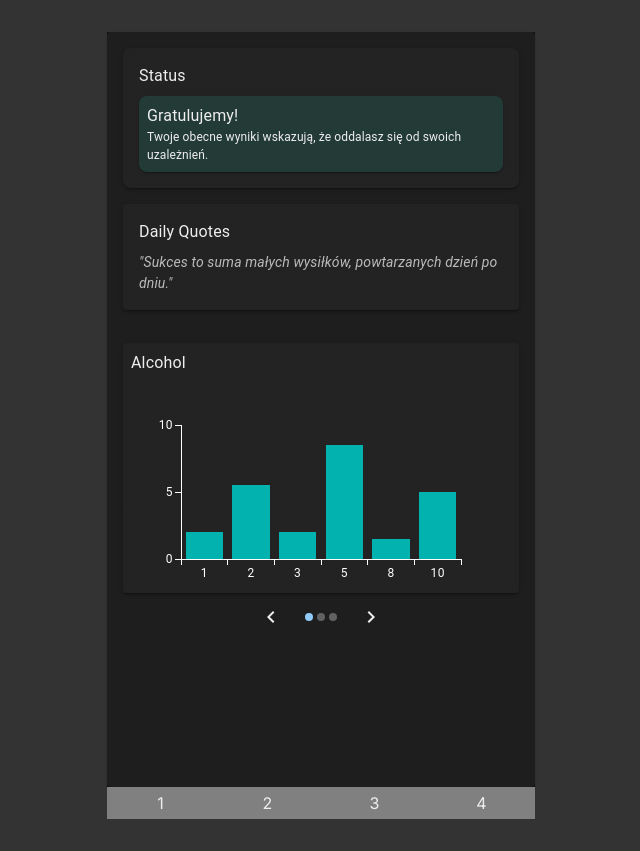
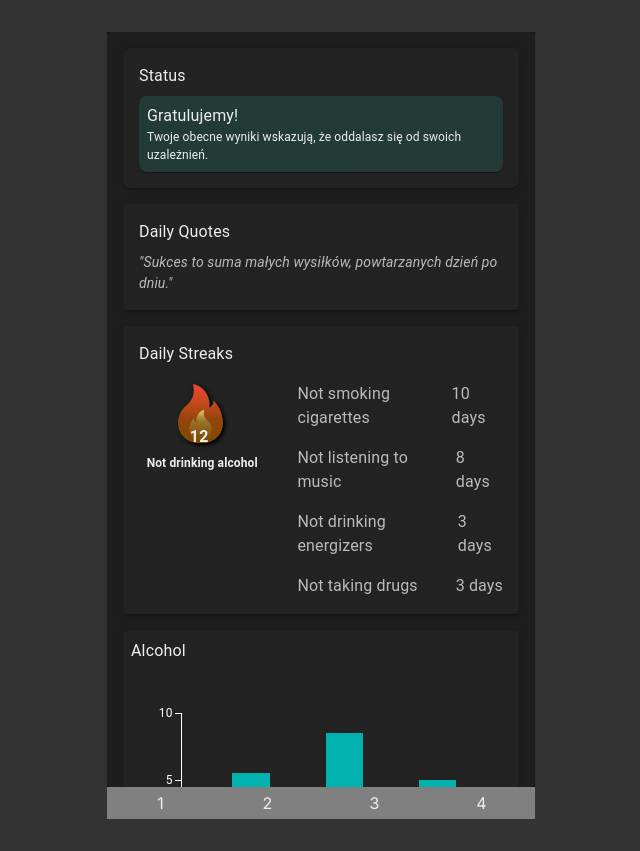
Before and after one commit to Truly-Depressed-Developers/ViceVigil, a Next.js app: page / in a window 1280 px wide. Shown: the whole page, without its empty margins (319-959 px from the left). Built offline with nearby package versions, Linux system fonts and the light colour scheme.

Commit message:
added daily streaks

```diff
--- a/app/page.tsx
+++ b/app/page.tsx
@@ -2,16 +2,48 @@
 import { QuoteBar } from '@/components/Main/QuoteBar/QuoteBar';
 import { Statistics } from '@/components/Main/Statistics/Statistics';
 import { StatusBar } from '@/components/Main/StatusBar/StatusBar';
+import { StreaksBar } from '@/components/Main/StreaksBar/StreaksBar';
+import { eachStreakType } from '@/components/Main/StreaksBar/StreaksBar';
 import { Box } from '@mui/material';
-import React, { useState } from 'react';
+import React, { useEffect, useState } from 'react';
 // import { useState } from 'react';
 
 const quoteData = [
   '"Sukces to suma małych wysiłków, powtarzanych dzień po dniu."',
   '"text2"'
+];
+
+
+let streaksDataDefault: eachStreakType[] = [
+  {
+    streak: 12,
+    type: "Not drinking alcohol"
+  },
+  {
+    streak: 10,
+    type: "Not smoking cigarettes"
+  },
+  {
+    streak: 8,
+    type: "Not listening to music"
+  },
+  {
+    streak: 3,
+    type: "Not drinking energizers"
+  },
+  {
+    streak: 3,
+    type: "Not taking drugs"
+  }
 ]
 
 const Page: React.FC = () => {
+  const [streaksData, setStreaksData] = useState<eachStreakType[]>(streaksDataDefault);
+  useEffect(() => {
+    streaksData.sort((a, b) => b.streak - a.streak);
+    console.log(streaksData);
+    setStreaksData(streaksData);
+  }, [streaksData])
   const [activeQuote, setActiveQuote] = useState(0);
   return (
     <Box sx={{
@@ -23,6 +55,7 @@ const Page: React.FC = () => {
     }}>
       <StatusBar></StatusBar>
       <QuoteBar quoteData={{ text: quoteData[activeQuote] }}></QuoteBar>
+      <StreaksBar streaksData={streaksData}></StreaksBar>
       <Statistics></Statistics>
 
     </Box>
--- /dev/null
+++ b/components/Main/Main.scss
@@ -0,0 +1,10 @@
+.paperStyle {
+    width: 100%;
+    padding: 2;
+    border-radius: "8px";
+}
+
+.smallText {
+    font-size: 10px;
+    color: #BCBABA;
+}
--- /dev/null
+++ b/components/Main/StreaksBar/StreaksBar.tsx
@@ -0,0 +1,32 @@
+import { Box, Paper, Typography } from '@mui/material';
+import React from 'react';
+import './../Main.scss';
+import { StreaksBarFirst } from './StreaksBarFirst';
+
+export type eachStreakType = {
+    streak: number,
+    type: string
+}
+
+export const StreaksBar: React.FC<{ streaksData: eachStreakType[] }> = ({ streaksData }) => {
+    return (
+        <Paper className="paperStyle" elevation={2}>
+            <Typography sx={{ margin: 2 }}>Daily Streaks</Typography>
+            <Box sx={{ width: "100%", display: "flex" }}>
+                <Box sx={{ width: "40%" }}><StreaksBarFirst streaksData={streaksData[0]}></StreaksBarFirst></Box>
+                <Box sx={{ width: "60%", marginTop: -2 }}>
+                    {
+                        streaksData.slice(1, streaksData.length).map((eachStreak, i) => {
+                            return (
+                                <Box key={i} sx={{ display: "flex", justifyContent: "space-between", margin: 2 }}>
+                                    <Typography className='smallText'>{eachStreak.type}</Typography>
+                                    <Typography className='smallText'>{eachStreak.streak} days</Typography>
+                                </Box>
+                            )
+                        })
+                    }
+                </Box>
+            </Box>
+        </Paper>
+    )
+}
--- /dev/null
+++ b/components/Main/StreaksBar/StreaksBarFirst.tsx
@@ -0,0 +1,20 @@
+import { Box, Paper, Typography } from '@mui/material';
+import React from 'react';
+import './../Main.scss';
+import { eachStreakType } from './StreaksBar';
+import streak from "@/public/streak.svg"
+import Image from 'next/image';
+
+export const StreaksBarFirst: React.FC<{ streaksData: eachStreakType }> = ({ streaksData }) => {
+    return (
+        <Box sx={{ width: "100%", display: "flex", flexDirection: "column", justifyContent: "center", alignItems: "center" }}>
+            <Box sx={{ position: "relative" }}><Image
+                priority
+                src={streak}
+                alt="streak svg"
+            />
+                <Box sx={{ width: "100%", position: "absolute", bottom: 5, display: "flex", marginLeft: "-3px", justifyContent: "center" }}><Typography fontWeight="bold">{streaksData.streak}</Typography></Box></Box>
+            <Box><Typography fontWeight="bold" sx={{ fontSize: "12px" }}>{streaksData.type}</Typography></Box>
+        </Box>
+    )
+}
```
Also changed, not shown: public/streak.svg (added).
